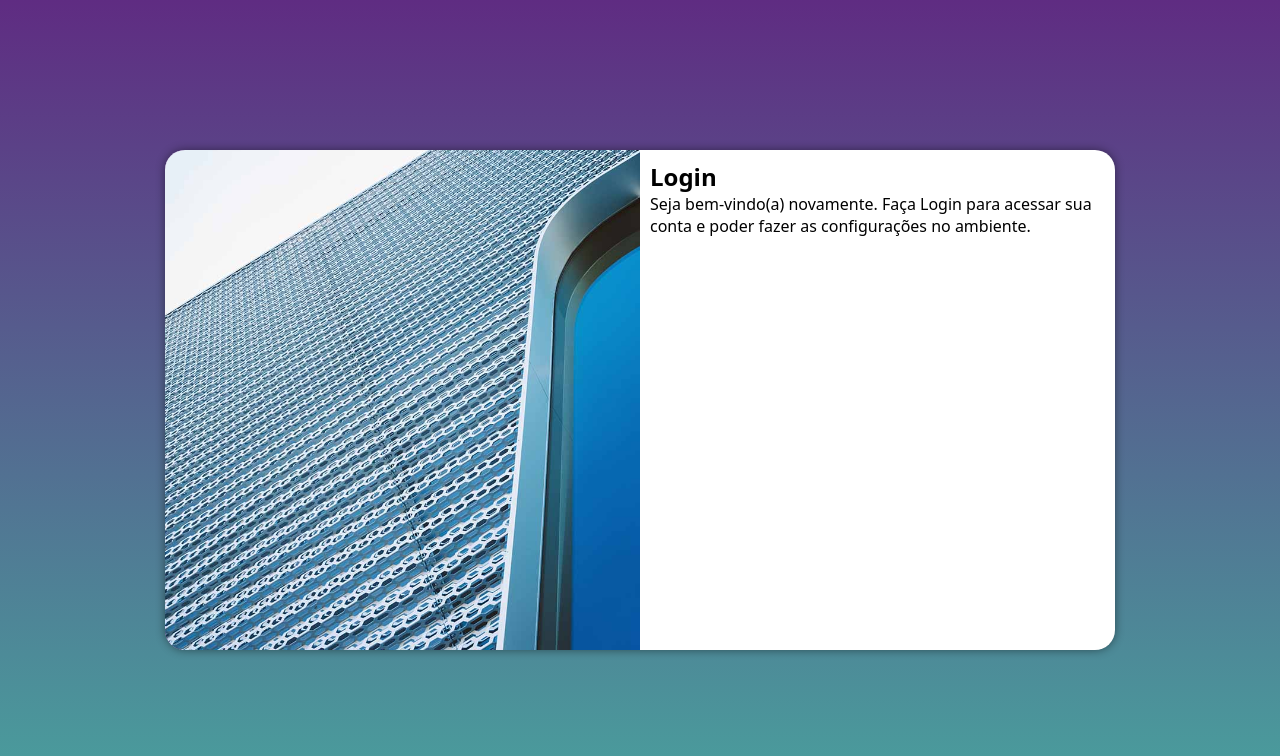
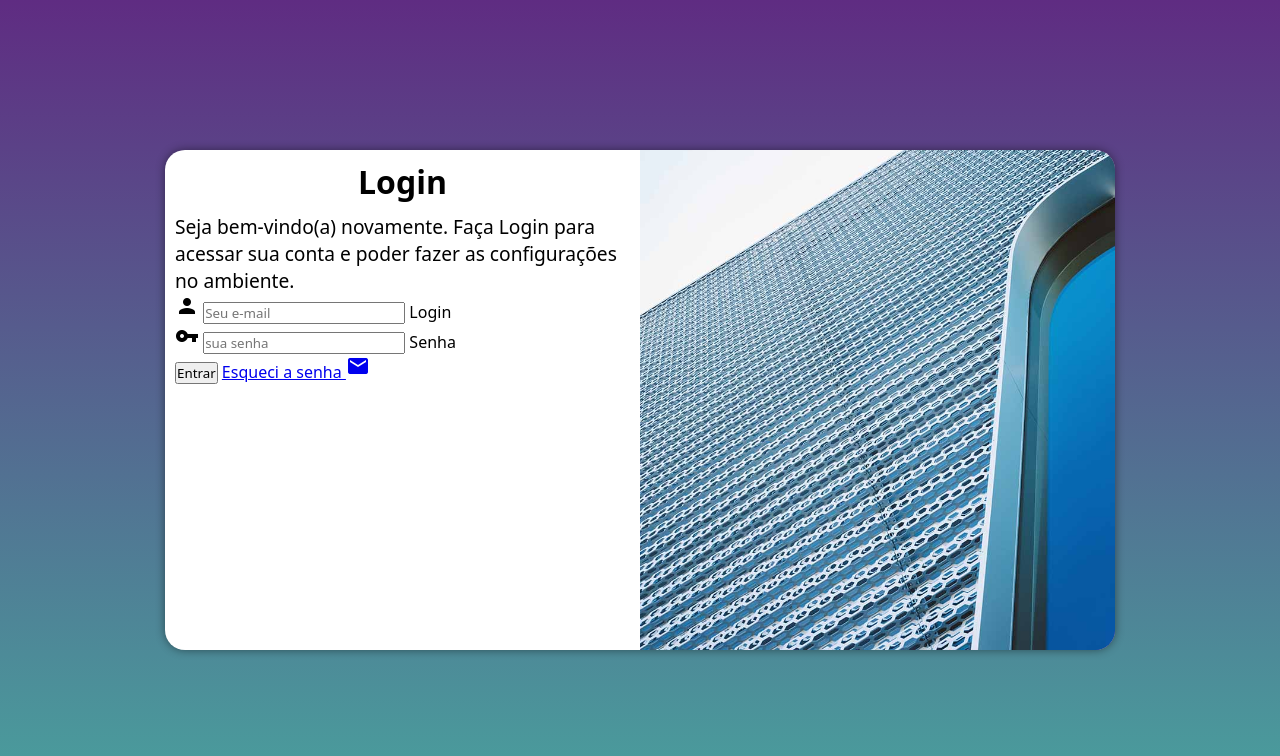
Before and after one commit to JulioGabrielP/projeto-login, a plain HTML site: page index.html in a window 1280 px wide. Drawn offline with Linux system fonts and the light colour scheme.

Commit message:
Adicionei o formulário

```diff
--- a/estilos/media-query.css
+++ b/estilos/media-query.css
@@ -40,12 +40,20 @@ Grandes telas: acima de 1200px
         width: 950px;
     }
     section#login > div#imagem{
-        float: left;
+        float: right;
         width: 50%;
         height: 100%;
     }
     section#login > div#formulário{
-        float: right;
+        float: left;
         width: 50%;
     }
+
+    div#formulário > h1{
+        font-size: 2em;
+    }
+
+    div#formulário > p{
+        font-size: 1.2em;
+    }
 }
--- a/estilos/style.css
+++ b/estilos/style.css
@@ -32,7 +32,7 @@ section#login{
     overflow: hidden;
 
     background-color: white;
-    width: 250px;
+    width: 252px;
     height: 500px;
     border-radius: 20px;
     box-shadow: 0px 0px 10px rgba(0, 0, 0, 0.450);
@@ -55,3 +55,11 @@ section#login > div#formulário{
     padding: 10px;
 
 }
+
+div#formulário > h1{
+    text-align: center;
+    margin-bottom: 10px;
+}
+div#formulário > p{
+    font-size: 0.8em;
+}
--- a/index.html
+++ b/index.html
@@ -5,6 +5,7 @@
     <meta http-equiv="X-UA-Compatible" content="IE=edge">
     <meta name="viewport" content="width=device-width, initial-scale=1.0">
     <title>Login</title>
+    <link rel="stylesheet" href="https://fonts.googleapis.com/icon?family=Material+Icons" >
     <link rel="stylesheet" href="estilos/style.css">
     <link rel="stylesheet" href="estilos/media-query.css">
 </head>
@@ -18,8 +19,21 @@
             <div id="formulário">
                 <h1>Login</h1>
                 <p>Seja bem-vindo(a) novamente. Faça Login para acessar sua conta e poder fazer as configurações no ambiente.</p>
-                <form action="login.php" method="post">
-
+                <form action="login.php" method="post" autocomplete="on">
+                    <div class="campo">
+                        <span class="material-icons">person</span>
+                        <input type="email" name="login" id="ilogin" placeholder="Seu e-mail" autocomplete="email" required maxlength="30">
+                        <label for="ilogin">Login</label>
+                    </div>
+                    <div class="campo">
+                        <span class="material-icons">vpn_key</span>
+                        <input type="password" name="senha" id="isenha" placeholder="sua senha" autocomplete="current-password" required  minlength="8" maxlength="20">
+                        <label for="isenha">Senha</label>
+                    </div>
+                    <input type="submit" value="Entrar">
+                    <a href="esqueci.html">
+                        Esqueci a senha <span class="material-icons">mail</span>
+                    </a>
                 </form>
             </div>
         </section>
```
